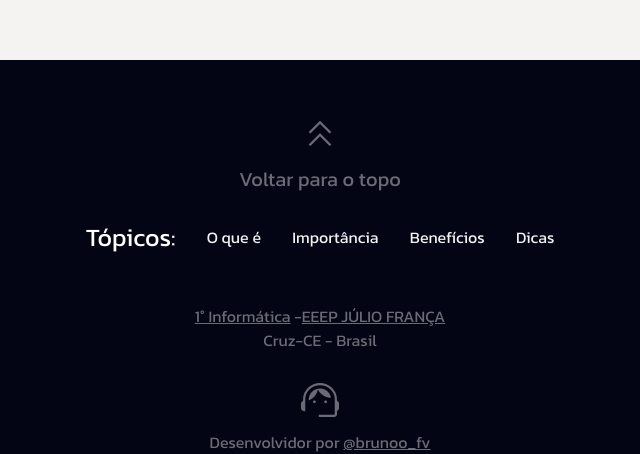
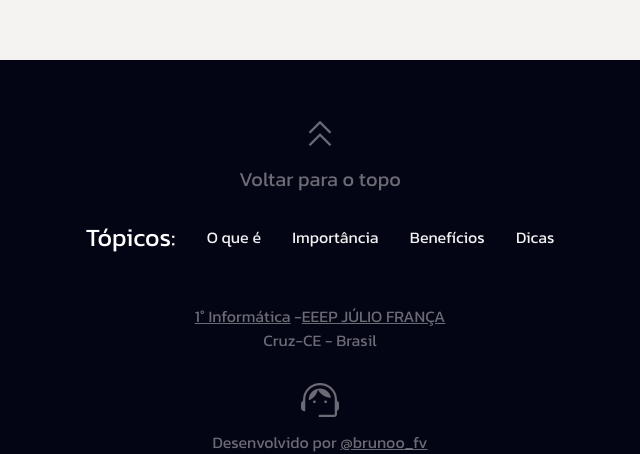
Before and after one commit to brunoofv/BrunoeTainara, a plain HTML site: page index.html in a window 1280 px wide. Shown: the part 2522-2976 px from the top of the page, 320-960 px from the left. Drawn offline with nearby package versions, Linux system fonts and the light colour scheme.

Commit message:
Add files via upload

```diff
--- a/index.html
+++ b/index.html
@@ -118,7 +118,7 @@
                     <span class="material-symbols-outlined">
                         support_agent
                         </span></a></abbr> </div>
-                <p class="dev">Desenvolvidor por <a class="dev" href="https://instagram.com/brunoo_fv" target="_blank">@brunoo_fv</a></p>
+                <p class="dev">Desenvolvido por <a class="dev" href="https://instagram.com/brunoo_fv" target="_blank">@brunoo_fv</a></p>
         </footer>
 
         <script src="navbar.js"></script>
```
Also changed, not shown: oquee.html (+1 -1 lines).
